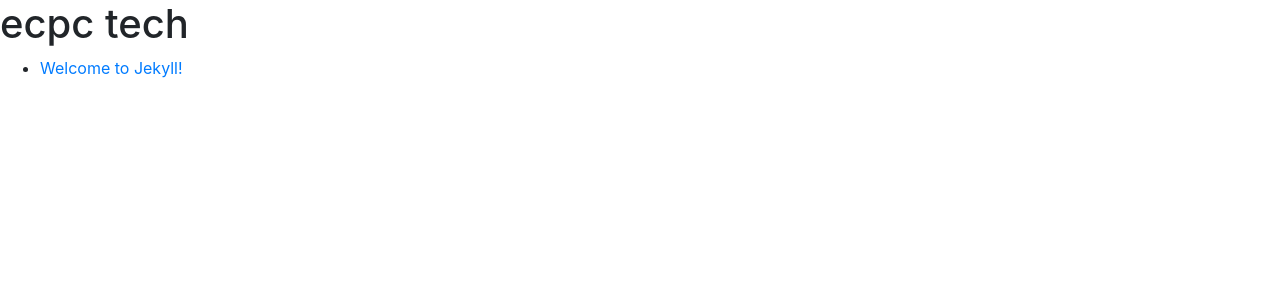
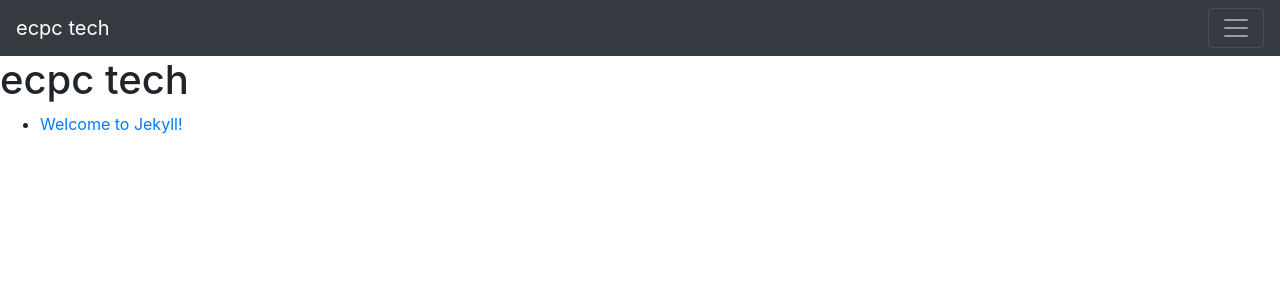
Before and after one commit to ecpcTech/ecpc_homepage, a Jekyll site: the page built from index.html, in a window 1280 px wide. Shown: the top 300 px of the page. Built offline with Jekyll 4.4.1, drawn with Linux system fonts in a browser that asks for light colours; nearby versions of some CDN libraries.

Commit message:
added navigation

```diff
--- a/_layouts/home.html
+++ b/_layouts/home.html
@@ -14,6 +14,24 @@
 </head>
 
 <body>
+    <nav class="navbar navbar-dark bg-dark">
+        <a class="navbar-brand" href="/index.html">ecpc tech</a>
+        <button class="navbar-toggler" type="button" data-toggle="collapse" data-target="#navbarTogglerDemo02"
+            aria-controls="navbarTogglerDemo02" aria-expanded="false" aria-label="Toggle navigation">
+            <span class="navbar-toggler-icon"></span>
+        </button>
+
+        <div class="collapse navbar-collapse" id="navbarTogglerDemo02">
+            <ul class="navbar-nav mr-auto mt-2 mt-lg-0">
+                <li class="nav-item">
+                    <a class="nav-link" href="/projects">Projects</a>
+                </li>
+                <li class="nav-item">
+                    <a class="nav-link disabled" href="/about">About</a>
+                </li>
+            </ul>
+        </div>
+    </nav>
     <section>
         {{ content }}
     </section>
--- a/index.html
+++ b/index.html
@@ -1,7 +1,6 @@
 ---
 # Feel free to add content and custom Front Matter to this file.
 # To modify the layout, see https://jekyllrb.com/docs/themes/#overriding-theme-defaults
-permalink: /index.html
 layout: home
 ---
 <h1> ecpc tech </h1>
```
